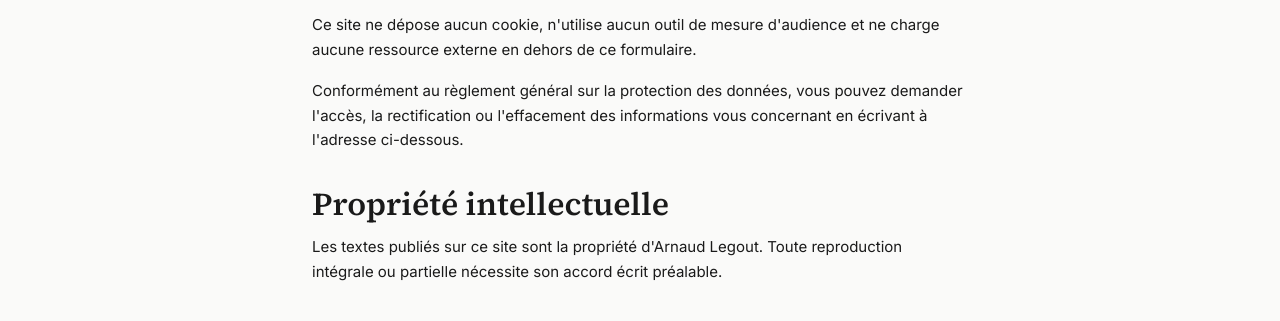
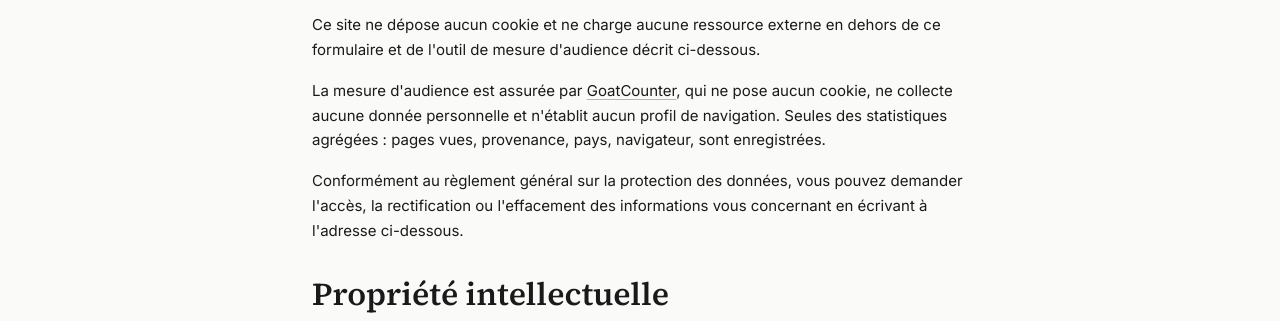
Before and after one commit to arnaudlegout/consulting, a plain HTML site: page mentions-legales.html in a window 1280 px wide. Shown: the part 741-1062 px from the top of the page. Drawn offline with Linux system fonts and the light colour scheme.

Commit message:
ajout de goatcounter

```diff
--- a/mentions-legales.html
+++ b/mentions-legales.html
@@ -113,7 +113,8 @@
 
         <h2>Données personnelles</h2>
         <p>La seule collecte de données du site passe par le formulaire de la page contact, opéré par Tally. Les informations que vous y saisissez servent uniquement à répondre à votre demande de conseil et ne sont transmises à aucun tiers.</p>
-        <p>Ce site ne dépose aucun cookie, n'utilise aucun outil de mesure d'audience et ne charge aucune ressource externe en dehors de ce formulaire.</p>
+        <p>Ce site ne dépose aucun cookie et ne charge aucune ressource externe en dehors de ce formulaire et de l'outil de mesure d'audience décrit ci-dessous.</p>
+        <p>La mesure d'audience est assurée par <a href="https://www.goatcounter.com/" target="_blank" rel="noopener">GoatCounter</a>, qui ne pose aucun cookie, ne collecte aucune donnée personnelle et n'établit aucun profil de navigation. Seules des statistiques agrégées : pages vues, provenance, pays, navigateur, sont enregistrées.</p>
         <p>Conformément au règlement général sur la protection des données, vous pouvez demander l'accès, la rectification ou l'effacement des informations vous concernant en écrivant à l'adresse ci-dessous.</p>
 
         <h2>Propriété intellectuelle</h2>
@@ -172,6 +173,9 @@
     </div>
   </footer>
 
+  <script data-goatcounter="https://arnaudlegout-consulting.goatcounter.com/count"
+          async src="//gc.zgo.at/count.js"></script>
+
   <script>
     (function () {
       var btn = document.querySelector('.nav__burger');
```
Also changed, not shown: 404.html (+3 -0 lines), a-propos.html (+3 -0 lines), audit-agents-ia-data-science.html (+3 -0 lines), audit-performance-cout-traitements-data.html (+3 -0 lines), contact.html (+3 -0 lines), index.html (+3 -0 lines), revue-scientifique-analyses-data.html (+3 -0 lines).
